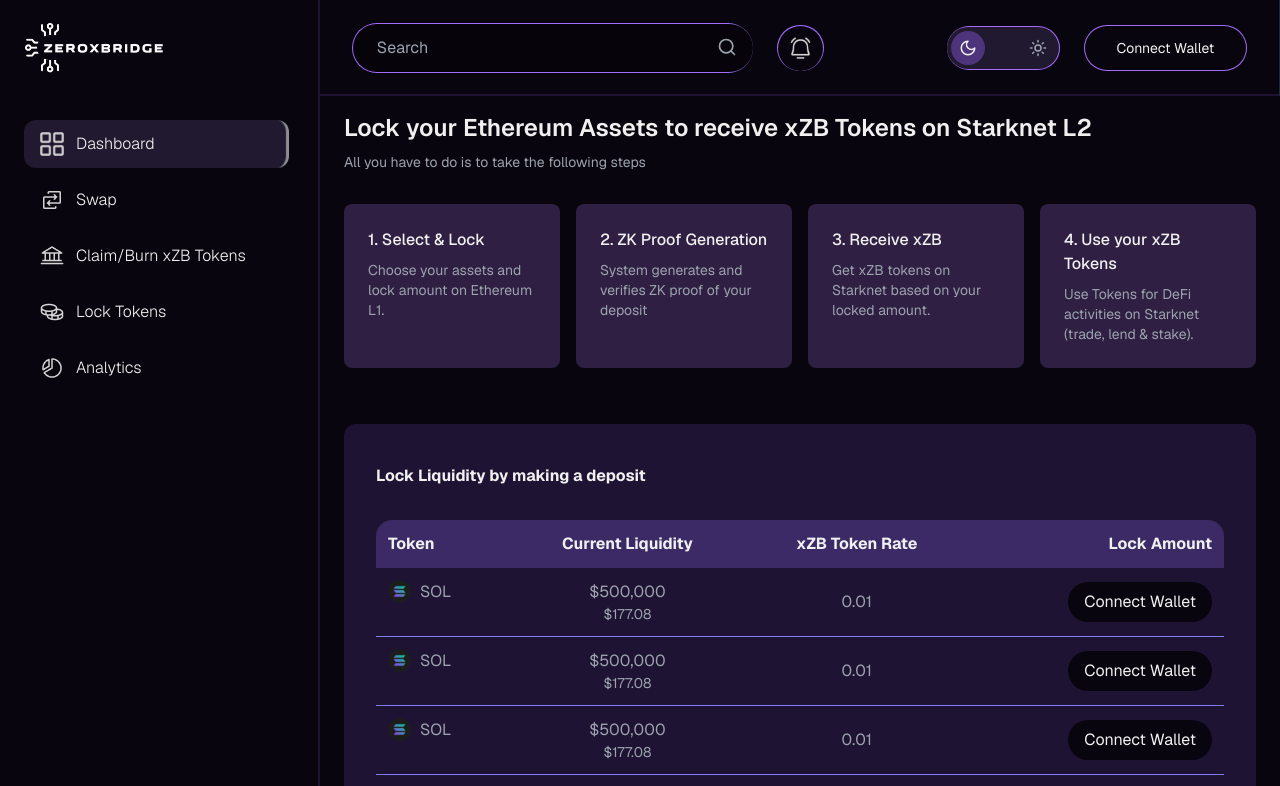
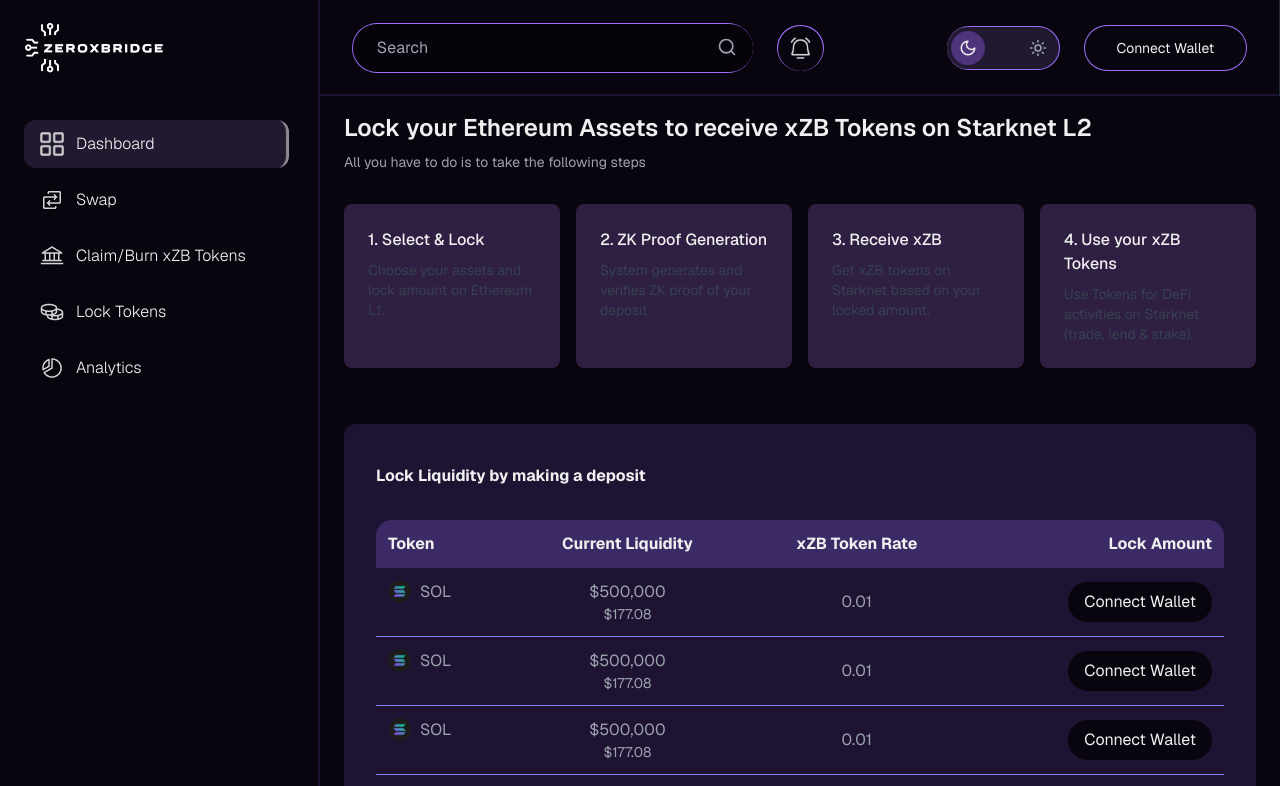
Before and after one commit to stephanniegb/ZeroXBridge_Frontend, a Next.js app: page /lock-tokens in a window 1280 px wide. Shown: the top 786 px of the page. Built offline with nearby package versions, Linux system fonts and the light colour scheme.

Commit message:
fixed the css

```diff
--- a/app/lock-tokens/page.tsx
+++ b/app/lock-tokens/page.tsx
@@ -54,14 +54,14 @@ const LockTokensPage = () => {
   ].map((step, index) => (
     <div
       key={index}
-                className={`p-6 rounded-lg transition-colors duration-300 ${
+      className={`p-6 rounded-lg transition-all duration-300 ${
         isDarkMode
           ? "bg-[#2f1f42] hover:bg-gradient-to-b hover:from-[#21192F] hover:to-[#694F95] text-white"
-                    : "bg-[#e5d7f6] text-gray-800"
+          : "bg-[#eee8f7] hover:bg-[#ccb7e7] text-gray-900" // Light mode hover: violet to white
       }`}
     >
       <div className="font-medium mb-2">{step.title}</div>
-                <p className="text-sm text-gray-400">{step.desc}</p>
+      <p className="text-sm text-gray-700">{step.desc}</p>
     </div>
   ))}
 </div>
```
Lines whose indentation alone changed are shown as unchanged.
